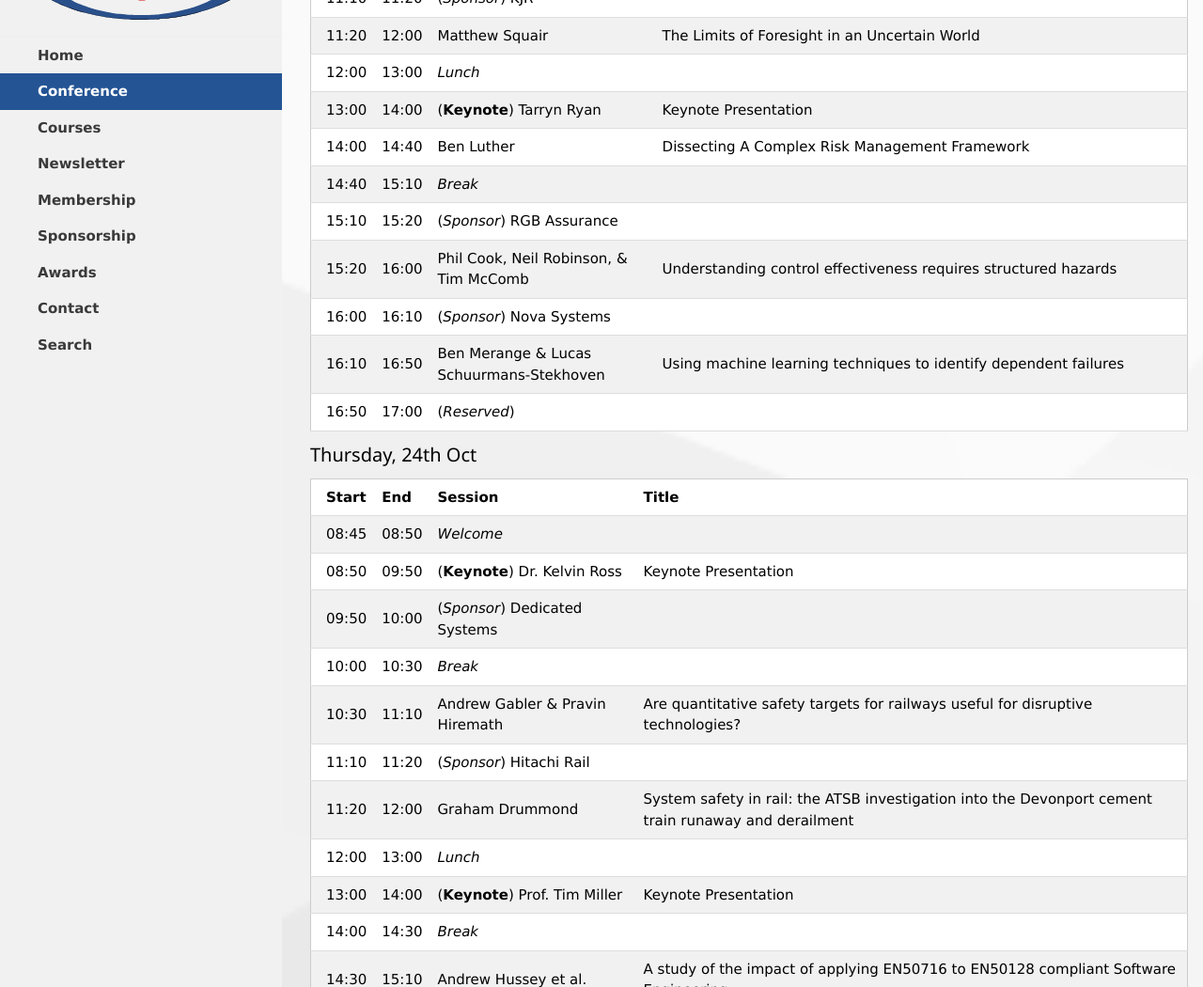
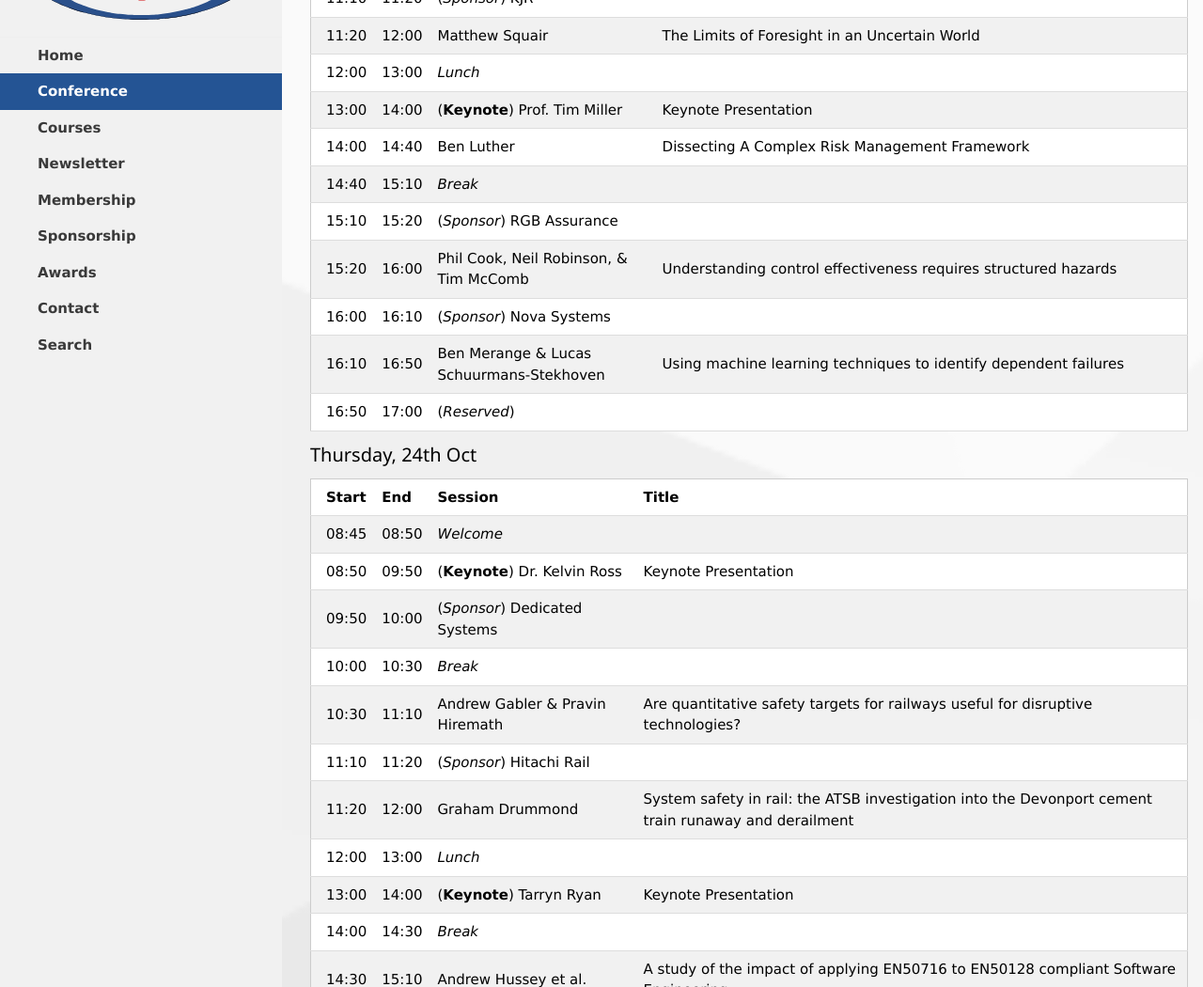
Before and after one commit to aus-safety-critical-systems-assoc/aus-safety-critical-systems-assoc.github.io, a Jekyll site: the page built from _conferences/2024.markdown, in a window 1280 px wide and 1400 px high, scrolled down 3809 px. Shown: the part 152-1202 px from the top of the window at 94% size. Built offline with Jekyll 4.4.1, drawn with Linux system fonts in a browser that asks for light colours; part of the change alters nothing that is shown.

```diff
--- a/_conferences/2024.markdown
+++ b/_conferences/2024.markdown
@@ -115,7 +115,7 @@ A skilled aviator with experience in helicopter emergency medical service (HEMS)
 | 11:10 | 11:20 | (*Sponsor*) KJR | |
 | 11:20 | 12:00 | Matthew Squair | The Limits of Foresight in an Uncertain World |
 | 12:00 | 13:00 | *Lunch* | |
-| 13:00 | 14:00 | (**Keynote**) Tarryn Ryan | Keynote Presentation |
+| 13:00 | 14:00 | (**Keynote**) Prof. Tim Miller | Keynote Presentation |
 | 14:00 | 14:40 | Ben Luther  | Dissecting A Complex Risk Management Framework |
 | 14:40 | 15:10 | *Break* | |
 | 15:10 | 15:20 | (*Sponsor*) RGB Assurance | |
@@ -135,7 +135,7 @@ A skilled aviator with experience in helicopter emergency medical service (HEMS)
 | 11:10 | 11:20 | (*Sponsor*) Hitachi Rail | |
 | 11:20 | 12:00 | Graham Drummond | System safety in rail: the ATSB investigation into the Devonport cement train runaway and derailment |
 | 12:00 | 13:00 | *Lunch* | |
-| 13:00 | 14:00 | (**Keynote**) Prof. Tim Miller | Keynote Presentation |
+| 13:00 | 14:00 | (**Keynote**) Tarryn Ryan | Keynote Presentation |
 | 14:00 | 14:30 | *Break* | |
 | 14:30 | 15:10 | Andrew Hussey et al. | A study of the impact of applying EN50716 to EN50128 compliant Software Engineering |
 | 15:10 | 15:50 | Kevin Anderson et al. | A hypothetical risk assessment for keeping humans in the loop of autonomous vehicle evolution |
```
